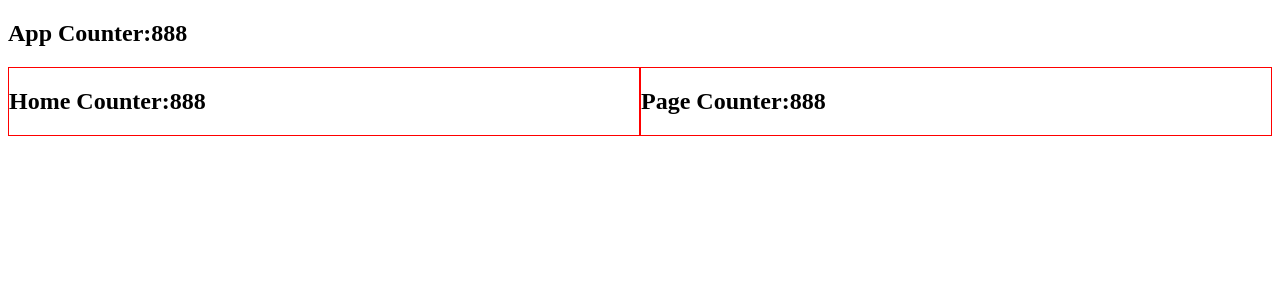
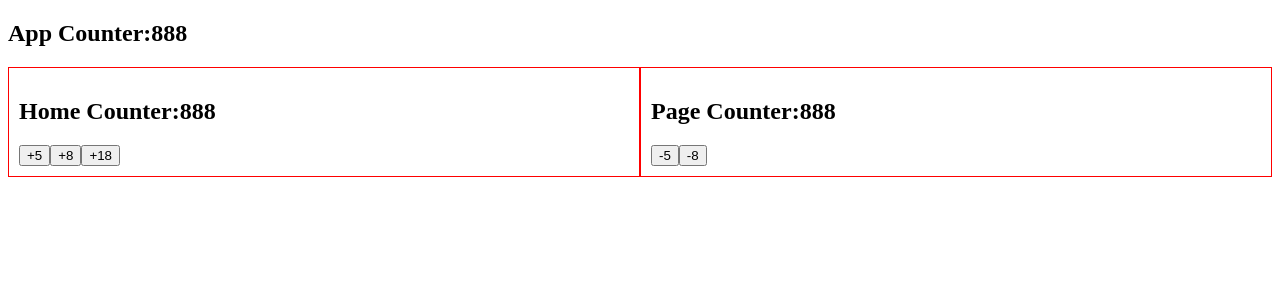
Before and after one commit to leafjava/coderwhy07_learn_reduxtoolkit, a React (Create React App) app: page / in a window 1280 px wide. Shown: the top 300 px of the page. Built offline with nearby package versions, Linux system fonts and the light colour scheme.

Commit message:
1555_day86_Redux技术-RTK的使用-connect原理-09_(掌握)Redux-RTK的store和组件联系起来

```diff
--- a/src/pages/Home.jsx
+++ b/src/pages/Home.jsx
@@ -1,13 +1,21 @@
 import React, { PureComponent } from 'react'
 import {connect} from 'react-redux'
+import { addNumber } from '../store/features/counter'
 
 export class home extends PureComponent {
+  addNumber(num){
+    this.props.addNumber(num)
+  }
+
   render() {
     const { counter } = this.props
 
     return (
       <div>
         <h2>Home Counter:{counter}</h2>
+        <button onClick={e => this.addNumber(5)}>+5</button>
+        <button onClick={e => this.addNumber(8)}>+8</button>
+        <button onClick={e => this.addNumber(18)}>+18</button>
       </div>
     )
   }
@@ -17,4 +25,10 @@ const mapStateToProps = (state) => ({
   counter:state.counter.counter
 })
 
-export default connect(mapStateToProps)(home)
+const DispatchToProps = (dispatch) => ({
+  addNumber(num){
+    dispatch(addNumber(num))
+  }
+})
+
+export default connect(mapStateToProps,DispatchToProps)(home)
--- a/src/pages/Profile.jsx
+++ b/src/pages/Profile.jsx
@@ -1,13 +1,21 @@
 import React, { PureComponent } from 'react'
 import { connect } from 'react-redux'
+import { subNumber } from '../store/features/counter'
 
 export class Profile extends PureComponent {
+
+  subNumber(num){
+    this.props.subNumber(num)
+  }
+
   render() {
     const {counter} = this.props
 
     return (
       <div>
         <h2>Page Counter:{counter}</h2>
+        <button onClick={e => this.subNumber(5)}>-5</button>
+        <button onClick={e => this.subNumber(8)}>-8</button>
       </div>
     )
   }
@@ -17,4 +25,10 @@ const mapStateToProps = (state) => ({
   counter:state.counter.counter
 })
 
-export default connect(mapStateToProps)(Profile)
+const DispatchToProps = (dispatch) => ({
+  subNumber(num){
+    dispatch(subNumber(num))
+  }
+})
+
+export default connect(mapStateToProps,DispatchToProps)(Profile)
--- a/src/store/features/counter.js
+++ b/src/store/features/counter.js
@@ -6,13 +6,19 @@ const counterSlice = createSlice({
     counter:888
   },
   reducers:{
-    addNumber(state, action){
-
+    addNumber(state, {payload}){
+      state.counter = state.counter + payload
     },
-    subNumber(state, action){
+    subNumber(state, {payload}){
+      // console.log("counter reducer subNumber", action)
+      // const payload = action.payload
+      state.counter = state.counter - payload
 
     }
   }
 })
 
+export const {addNumber,subNumber} = counterSlice.actions
+
+
 export default counterSlice.reducer
--- a/src/style.css
+++ b/src/style.css
@@ -4,5 +4,6 @@
 
 .pages > div {
   flex:1;
+  padding:10px;
   border:1px solid red;
 }
```
